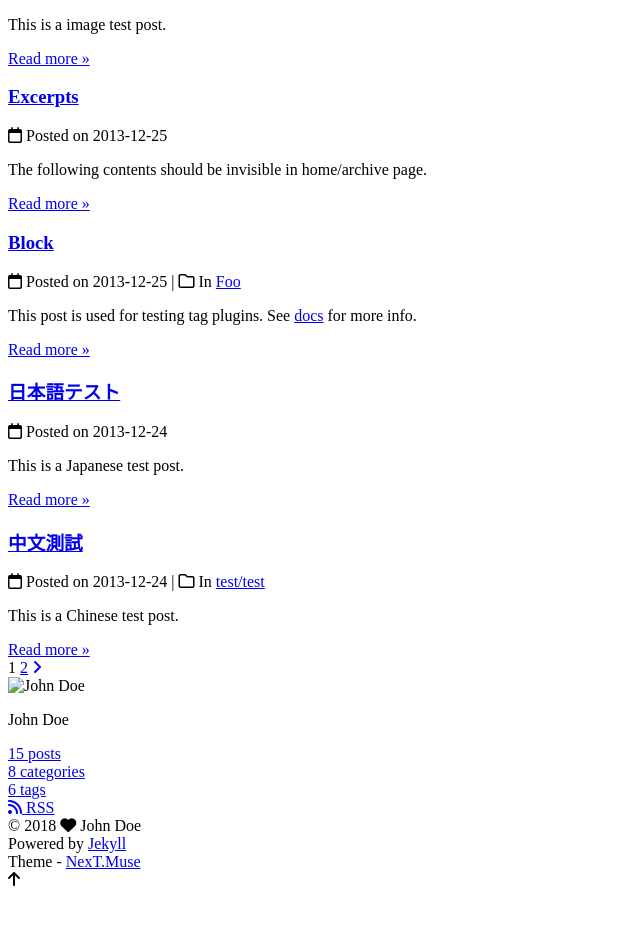
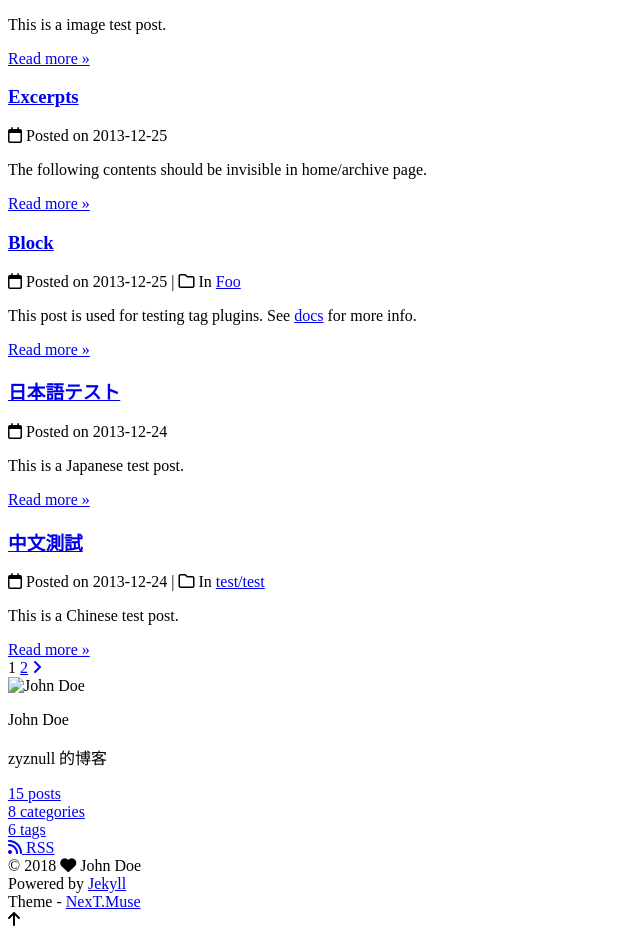
Before and after one commit to zyznull/zyznull.github.io, a Jekyll site: the page built from index.html, in a window 1280 px wide. Shown: the part 1558-2495 px from the top of the page, without its empty margins (0-640 px from the left). Built offline with Jekyll 4.4.1, drawn with Linux system fonts in a browser that asks for light colours; nearby versions of some CDN libraries; emoji names are drawn with the system emoji font; library files that are not in the unit come from our copies; the list of posts is cut into pages by our own code; comment, search, counter and statistics services are not loaded; before the commit the page ends 2455 px from its top, so only the background shows below that.

Commit message:
change config

```diff
--- a/_config.yml
+++ b/_config.yml
@@ -6,7 +6,7 @@
 # Site
 title: NexT
 subtitle:
-description:
+description: 'zyznull 的博客'
 author: John Doe
 # Support language: de, en, fr-FR, id, ja, ko, pt-BR, pt, ru, zh-Hans, zh-hk, zh-tw
 language: en
```
